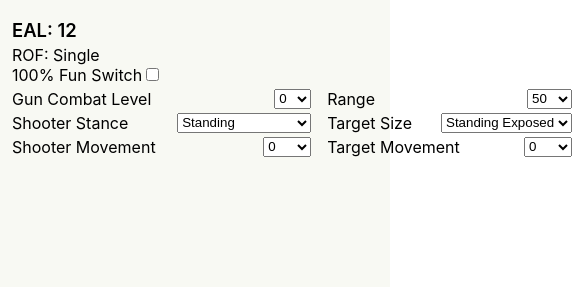
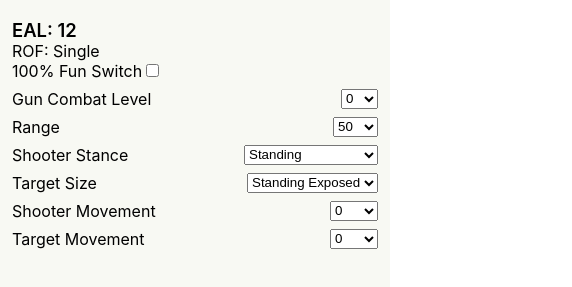
Before and after one commit to mp40/pccs-gatsby, a Gatsby site: page /shooting in a window 390 px wide. Shown: the part 123-410 px from the top of the page, 572 px wide, since content can reach past the window. Built offline with nearby package versions, Linux system fonts and the light colour scheme; Gatsby itself is replaced by a stand-in of ours.

Commit message:
mobile view

```diff
--- a/src/components/shooting/shooting.module.css
+++ b/src/components/shooting/shooting.module.css
@@ -3,6 +3,7 @@
   font-weight: 600;
 }
 
+@media only screen and (min-width: 761px) {
   .form {
     width: 35em;
   }
@@ -28,3 +29,17 @@
     display: flex;
     justify-content: space-between;
   }
+}
+
+@media only screen and (max-width: 760px) {
+  .form > div {
+    display: flex;
+    flex-direction: column;
+  }
+
+  .form > div:nth-of-type(n + 2) > label {
+    display: flex;
+    justify-content: space-between;
+    margin-top: 0.5em;
+  }
+}
```
Lines whose indentation alone changed are shown as unchanged.
